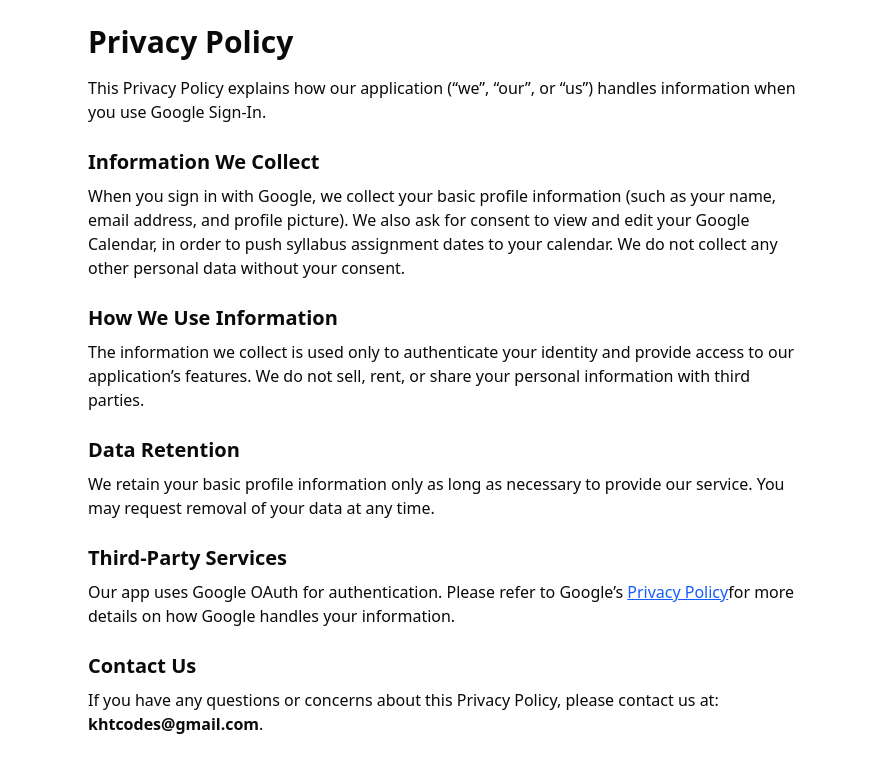
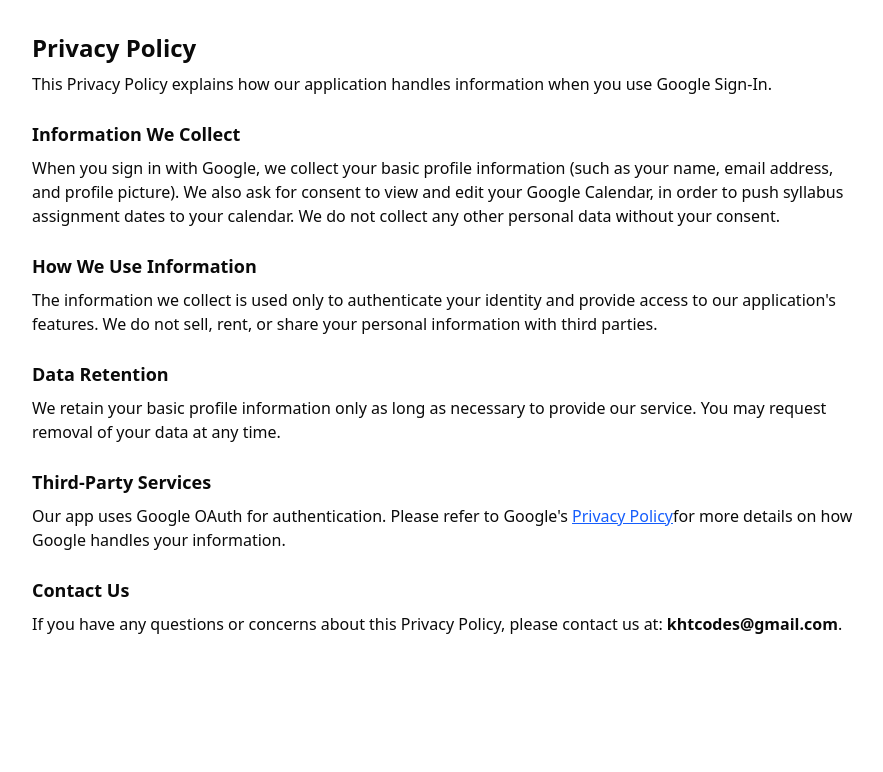
Before and after one commit to kylehton/Syllabify, a Next.js app: page /privacy in a window 1280 px wide. Shown: the top 772 px of the page, without its empty margins (192-1075 px from the left). Built offline with nearby package versions, Linux system fonts and the light colour scheme; no server answers.

Commit message:
reformatted privacy policy

```diff
--- a/app/privacy/page.tsx
+++ b/app/privacy/page.tsx
@@ -1,13 +1,12 @@
 export default function PrivacyPolicy() {
     return (
-      <div className="max-w-3xl mx-auto p-6">
-        <h1 className="text-3xl font-bold mb-4">Privacy Policy</h1>
+      <div className="max-w-4xl mx-auto p-8">
+        <h1 className="text-2xl font-bold mb-2">Privacy Policy</h1>
         <p className="mb-4">
-          This Privacy Policy explains how our application (“we”, “our”, or “us”)
-          handles information when you use Google Sign-In.
+          This Privacy Policy explains how our application handles information when you use Google Sign-In.
         </p>
 
-        <h2 className="text-xl font-semibold mt-6 mb-2">Information We Collect</h2>
+        <h2 className="text-lg font-semibold mt-6 mb-2">Information We Collect</h2>
         <p className="mb-4">
           When you sign in with Google, we collect your basic profile information
           (such as your name, email address, and profile picture). We also ask for
@@ -16,22 +15,22 @@
           data without your consent.
         </p>
 
-        <h2 className="text-xl font-semibold mt-6 mb-2">How We Use Information</h2>
+        <h2 className="text-lg font-semibold mt-6 mb-2">How We Use Information</h2>
         <p className="mb-4">
           The information we collect is used only to authenticate your identity
-          and provide access to our application’s features. We do not sell, rent,
+          and provide access to our application&apos;s features. We do not sell, rent,
           or share your personal information with third parties.
         </p>
 
-        <h2 className="text-xl font-semibold mt-6 mb-2">Data Retention</h2>
+        <h2 className="text-lg font-semibold mt-6 mb-2">Data Retention</h2>
         <p className="mb-4">
           We retain your basic profile information only as long as necessary to
           provide our service. You may request removal of your data at any time.
         </p>
 
-        <h2 className="text-xl font-semibold mt-6 mb-2">Third-Party Services</h2>
+        <h2 className="text-lg font-semibold mt-6 mb-2">Third-Party Services</h2>
         <p className="mb-4">
-          Our app uses Google OAuth for authentication. Please refer to Google’s
+          Our app uses Google OAuth for authentication. Please refer to Google&apos;s
           <a
             href="https://policies.google.com/privacy"
             target="_blank"
@@ -43,7 +42,7 @@
           for more details on how Google handles your information.
         </p>
 
-        <h2 className="text-xl font-semibold mt-6 mb-2">Contact Us</h2>
+        <h2 className="text-lg font-semibold mt-6 mb-2">Contact Us</h2>
         <p>
           If you have any questions or concerns about this Privacy Policy,
           please contact us at: <strong>khtcodes@gmail.com</strong>.
```
